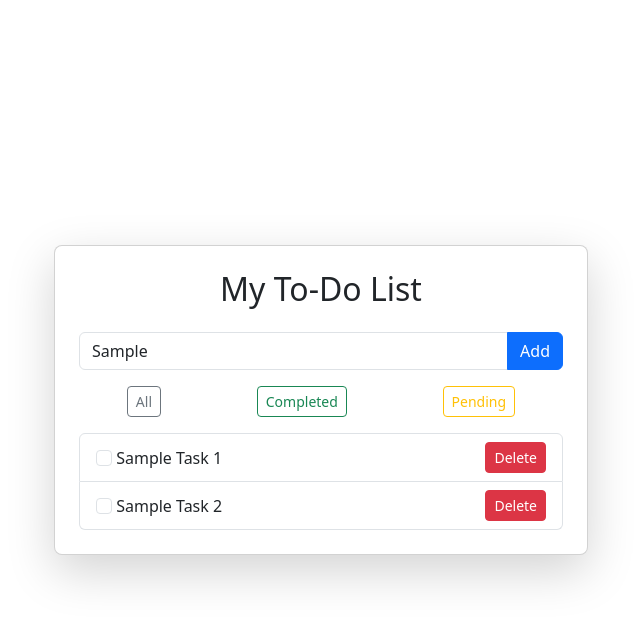
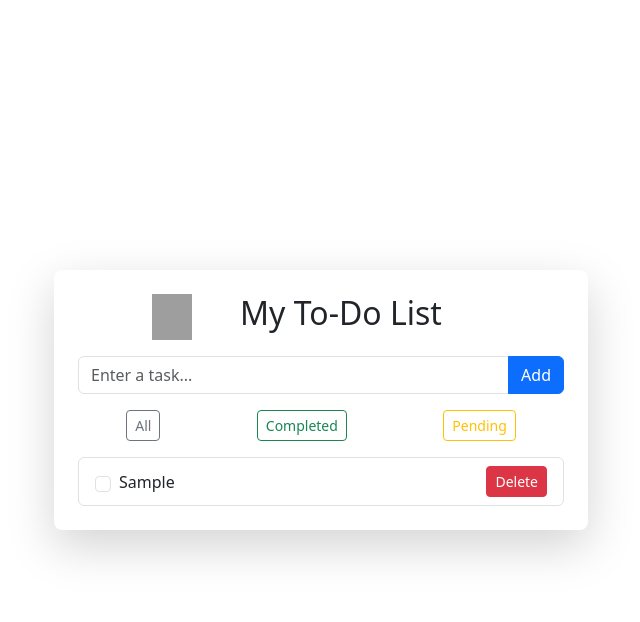
Before and after one commit to DeviTalabattula23/Assignment_repo, a plain HTML site: page index.html in a window 1280 px wide. Both pictures are taken after typing "Sample" into the empty fields and a click on the button "Add". Shown: the whole page, without its empty margins (319-959 px from the left). Drawn offline with nearby package versions, Linux system fonts and the light colour scheme; grey boxes are pictures that could not be loaded.

Commit message:
Added interactivity (JS) and styling (CSS) to project

```diff
--- a/index.html
+++ b/index.html
@@ -15,35 +15,27 @@
         <div class="card shadow-lg rounded-3">
           <div class="card-body p-4">
 
-            <h2 class="text-center mb-4">My To-Do List</h2>
+            <div class="d-flex justify-content-center">
+            <img  class="mb-3 " src="https://assets.dryicons.com/uploads/icon/svg/6149/0a378a74-6133-4bb0-8149-2b9a4861b0a4.svg" alt="To do logo" style="width:40px;height:40px,">
+            <h2 class="text-center mb-4 mx-5 h-4">My To-Do List</h2>
+            </div>
 
+            <!-- Input + Add button -->
             <div class="input-group mb-3">
               <input type="text" class="form-control" placeholder="Enter a task...">
               <button class="btn btn-primary">Add</button>
             </div>
 
-
-            <div class="d-flex justify-content-around mb-3">
-              <button class="btn btn-outline-secondary btn-sm">All</button>
-              <button class="btn btn-outline-success btn-sm">Completed</button>
-              <button class="btn btn-outline-warning btn-sm">Pending</button>
+            <!-- Filter buttons -->
+             <div class="d-flex justify-content-around mb-3">
+                <button class="btn btn-outline-secondary btn-sm" id="all-btn">All</button>
+                <button class="btn btn-outline-success btn-sm" id="completed-btn">Completed</button>
+                <button class="btn btn-outline-warning btn-sm" id="pending-btn">Pending</button>
             </div>
 
+            <!-- Task list -->
             <ul class="list-group">
-              <li class="list-group-item d-flex justify-content-between align-items-center">
-                <div>
-                  <input type="checkbox" class="form-check-input">
-                  Sample Task 1
-                </div>
-                <button class="btn btn-sm btn-danger">Delete</button>
-              </li>
-              <li class="list-group-item d-flex justify-content-between align-items-center">
-                <div>
-                  <input type="checkbox" class="form-check-input">
-                  Sample Task 2
-                </div>
-                <button class="btn btn-sm btn-danger">Delete</button>
-              </li>
+              <!-- tasks will appear here -->
             </ul>
 
           </div>
@@ -52,5 +44,7 @@
       </div>
     </div>
   </div>
+
+  <script src="script.js"></script>
 </body>
 </html>
--- a/script.js
+++ b/script.js
@@ -0,0 +1,53 @@
+const taskInput = document.querySelector(".form-control");
+const addBtn = document.querySelector(".btn-primary");
+const taskList = document.querySelector(".list-group");
+
+addBtn.addEventListener("click", () => {
+  const text = taskInput.value.trim();
+
+  if (text !== "") {
+    // create list item
+    const li = document.createElement("li");
+    li.className = "list-group-item d-flex justify-content-between align-items-center";
+
+    //left side check box and text
+    const div=document.createElement("div");
+    div.className="d-flex align-items-center";
+
+    // checkbox
+    const checkbox = document.createElement("input");
+    checkbox.type = "checkbox";
+    checkbox.className = "form-check-input me-2";
+
+    // task text
+    const span = document.createElement("span");
+    span.textContent = text;
+
+    // toggle completed class when checkbox changes
+    checkbox.addEventListener("change", () => {
+      span.classList.toggle("completed", checkbox.checked);
+    });
+
+    // put checkbox and text inside list item
+    div.appendChild(checkbox);
+    div.appendChild(span);
+
+    //delete button
+    const delBtn=document.createElement("button");
+    delBtn.className="btn btn-sm btn-danger ";
+    delBtn.textContent="Delete";
+
+
+    //remove the task
+    delBtn.addEventListener("click", () => {
+      taskList.removeChild(li); // remove this task
+    });
+
+    li.appendChild(div);
+    li.appendChild(delBtn);
+
+    // add li to ul
+    taskList.appendChild(li);
+    taskInput.value = "";
+  }
+});
--- a/style.css
+++ b/style.css
@@ -0,0 +1,16 @@
+/* Completed task look */
+.completed {
+  text-decoration: line-through;
+  color: gray;
+  opacity: 0.7;
+}
+
+/* green  checkmark*/
+.form-check-input:checked {
+  background-color: #28a745;
+  border-color: #28a745;
+}
+ /* Customize card a bit */
+.card {
+  border: none;
+}
```
